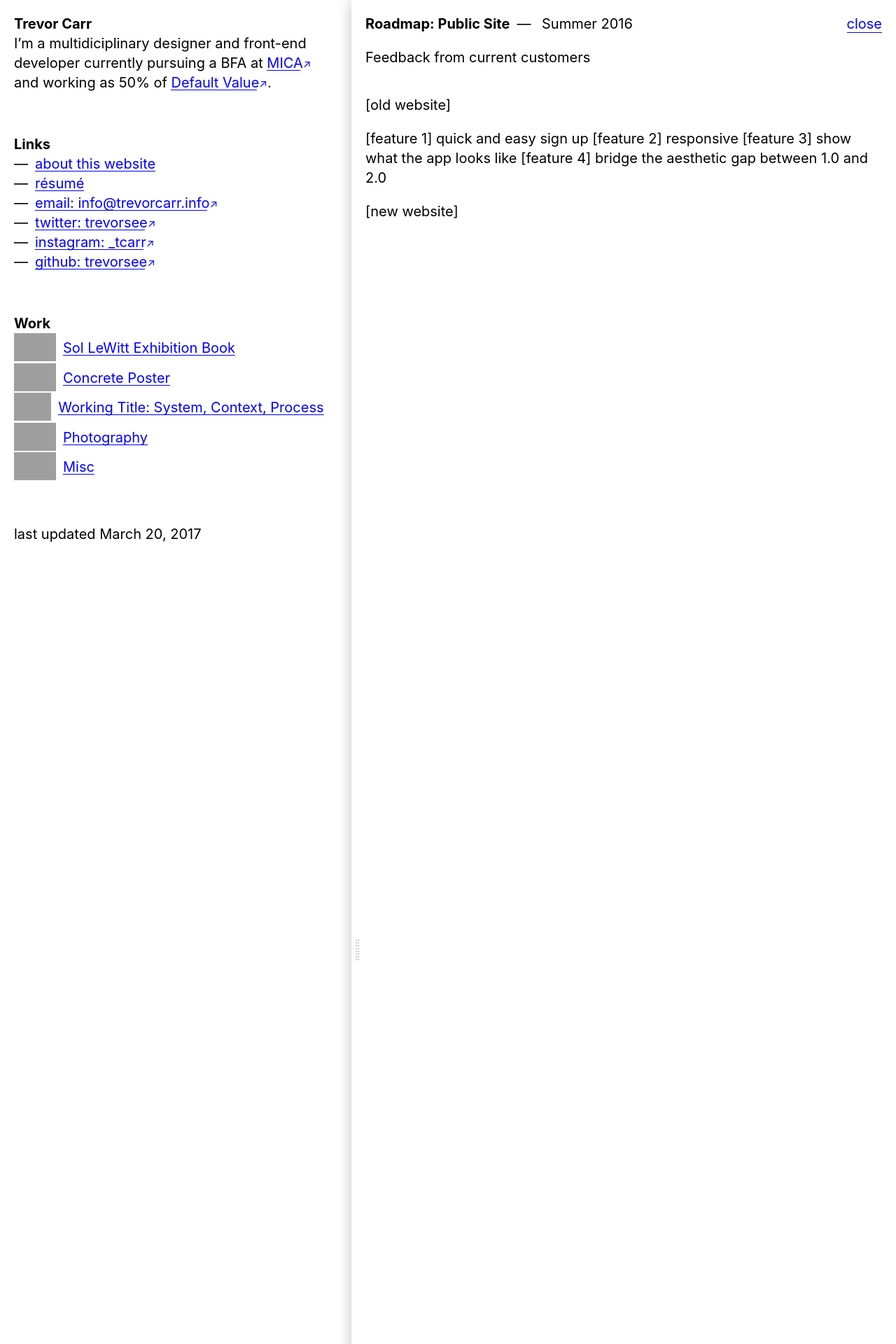
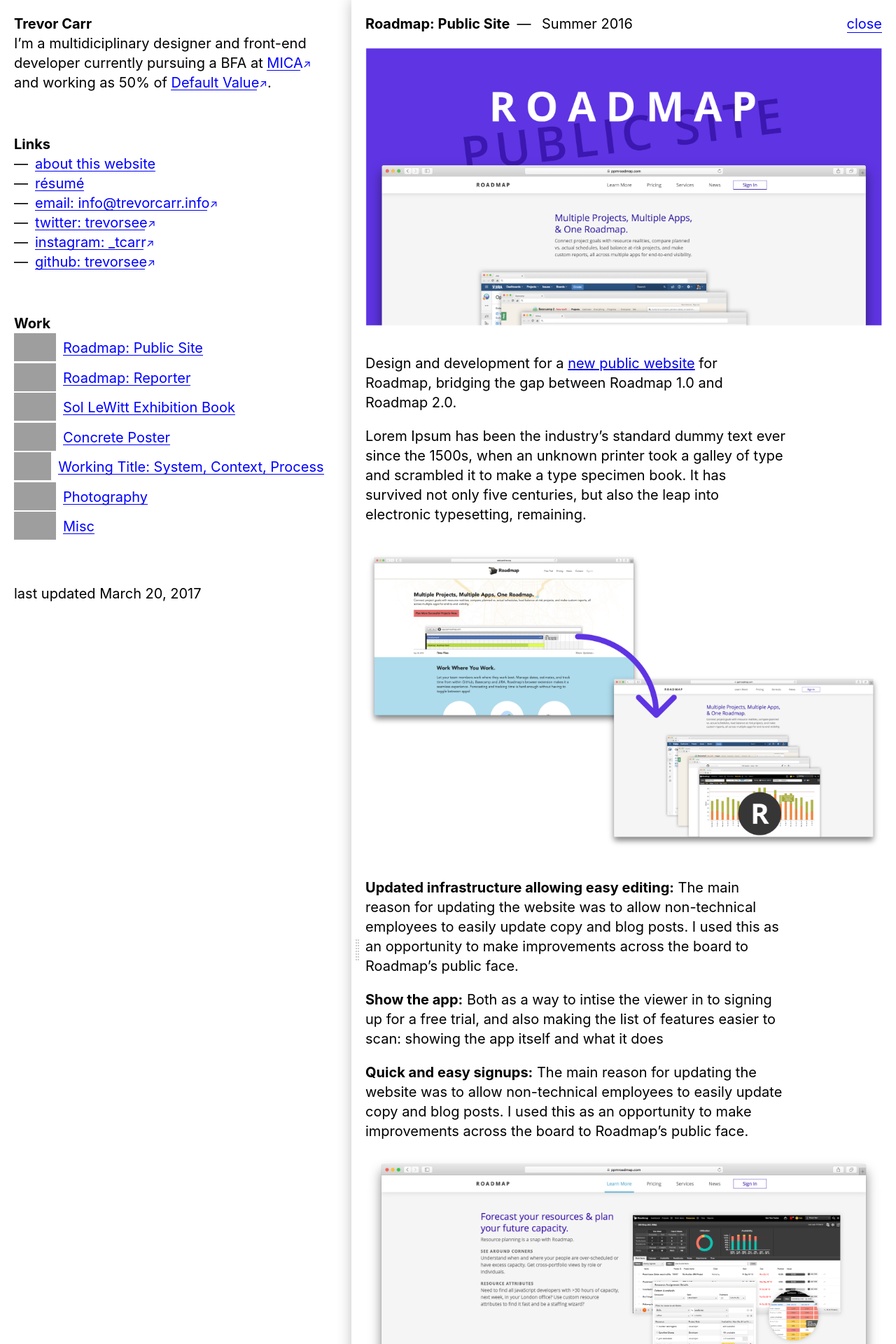
Before and after one commit to trevorsee/2017-website-archive, a Jekyll site: the page built from _projects/roadmap-public.markdown, in a window 1280 px wide. Shown: the top 1920 px of the page at 70% size. Built offline with Jekyll 4.4.1, drawn with Linux system fonts in a browser that asks for light colours; some of the changed text lies outside the part shown; grey boxes are pictures that could not be loaded.

Commit message:
adding roadmap

```diff
--- a/_projects/roadmap-public.markdown
+++ b/_projects/roadmap-public.markdown
@@ -1,19 +1,30 @@
 ---
 title: 'Roadmap: Public Site'
 date: 2016-12-14 05:31:00 Z
-photo: "/uploads/2016-12-04%2014.51.49-8cca19.jpg"
-publish: false
+photo: "/uploads/trevorcarr-dot-info-roadmappublic1.png"
+publish: true
 time: Summer 2016
 ---
+![a](/uploads/trevorcarr-dot-info-roadmappublic1.png)
 
-Feedback from current customers
+Design and development for a [new public website](https://ppmroadmap.com) for Roadmap, bridging the gap between Roadmap 1.0 and Roadmap 2.0.
+{: .measure-wide }
+
+Lorem Ipsum has been the industry's standard dummy text ever since the 1500s, when an unknown printer took a galley of type and scrambled it to make a type specimen book. It has survived not only five centuries, but also the leap into electronic typesetting, remaining.
 {: .measure-wide .pb1 }
 
-[old website]
+![a](/uploads/trevorcarr-dot-info-roadmappublic2.png)
 
-[feature 1] quick and easy sign up
-[feature 2] responsive
-[feature 3] show what the app looks like
-[feature 4] bridge the aesthetic gap between 1.0 and 2.0
+**Updated infrastructure allowing easy editing:** The main reason for updating the website was to allow non-technical employees to easily update copy and blog posts. I used this as an opportunity to make improvements across the board to Roadmap’s public face.
+{: .measure-wide }
 
-[new website]
+**Show the app:** Both as a way to intise the viewer in to signing up for a free trial, and also making the list of features easier to scan: showing the app itself and what it does
+{: .measure-wide }
+
+**Quick and easy signups:** The main reason for updating the website was to allow non-technical employees to easily update copy and blog posts. I used this as an opportunity to make improvements across the board to Roadmap’s public face.
+{: .measure-wide }
+
+![a](/uploads/trevorcarr-dot-info-roadmappublic4.png)
+![a](/uploads/trevorcarr-dot-info-roadmappublic3.png)
+
+[https://ppmroadmap.com](https://ppmroadmap.com)
--- a/_projects/roadmap-reporter.markdown
+++ b/_projects/roadmap-reporter.markdown
@@ -1,10 +1,11 @@
 ---
 title: 'Roadmap: Reporter'
 date: 2016-12-14 05:31:00 Z
-photo: "/uploads/2016-12-04%2014.51.49-8cca19.jpg"
-publish: false
+photo: "/uploads/trevorcarr-dot-info-roadmapreporter1.png"
+publish: true
 time: Summer 2016
 ---
+![a](/uploads/trevorcarr-dot-info-roadmapreporter1.png)
 
 Roadmap 2.0 - how to exist concurrently with 1.0 & make money fast.
 {: .measure-wide .pb1 }
```
Also changed, not shown: _uploads/trevorcarr-dot-info-roadmappublic1.png (added), _uploads/trevorcarr-dot-info-roadmappublic2.png (added), _uploads/trevorcarr-dot-info-roadmappublic3.png (added), _uploads/trevorcarr-dot-info-roadmappublic4.png (added), _uploads/trevorcarr-dot-info-roadmapreporter1.png (added).
